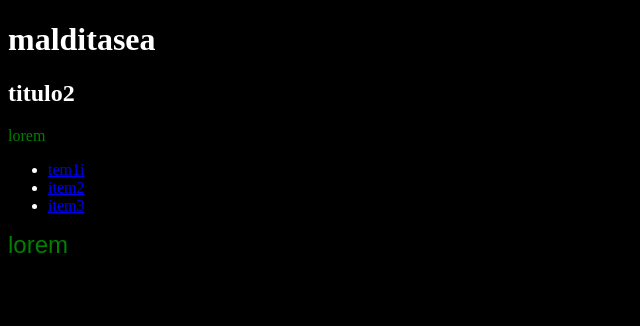
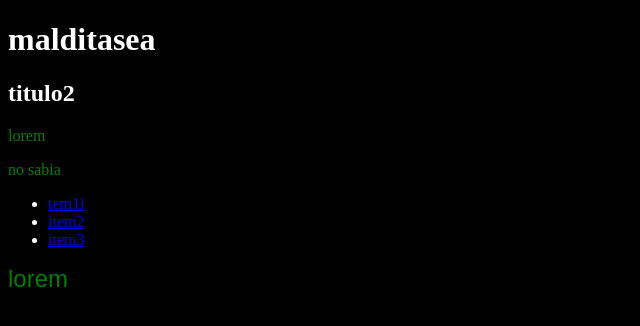
Before and after one commit to Moraschetti/html, a website: page index.html in a window 1280 px wide. Shown: the whole page, without its empty margins (0-640 px from the left). Drawn offline with Linux system fonts and the light colour scheme.

Commit message:
initial commit

```diff
--- a/index.html
+++ b/index.html
@@ -11,7 +11,7 @@
     <h1>malditasea</h1>
     <div>
       <h2>titulo2</h2>
-      <p>lorem</p>
+      <p>lorem</p><p>no sabia</p>
       <ul>
         <li><a href="#">tem1i</a></li>
         <li><a href="#">item2</a></li>
```
